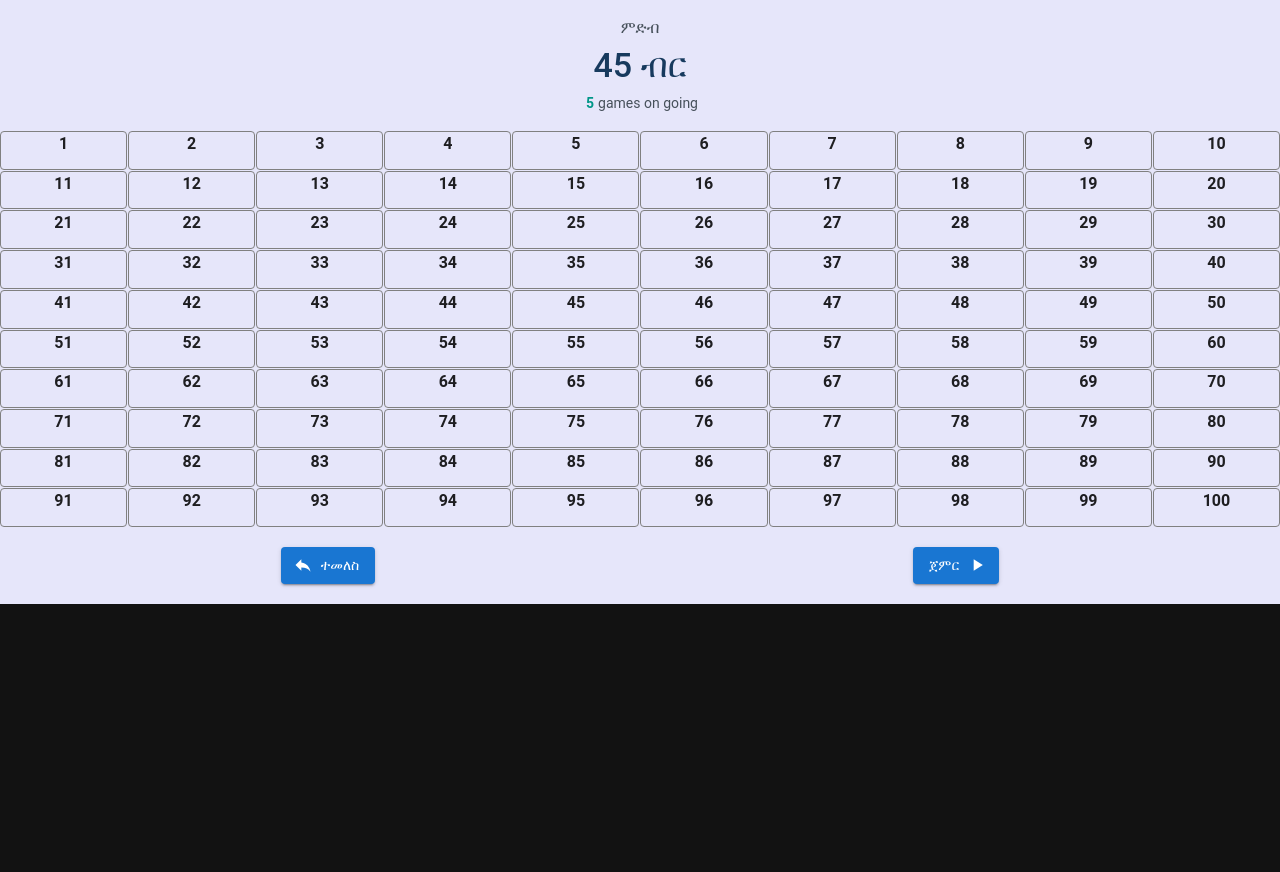
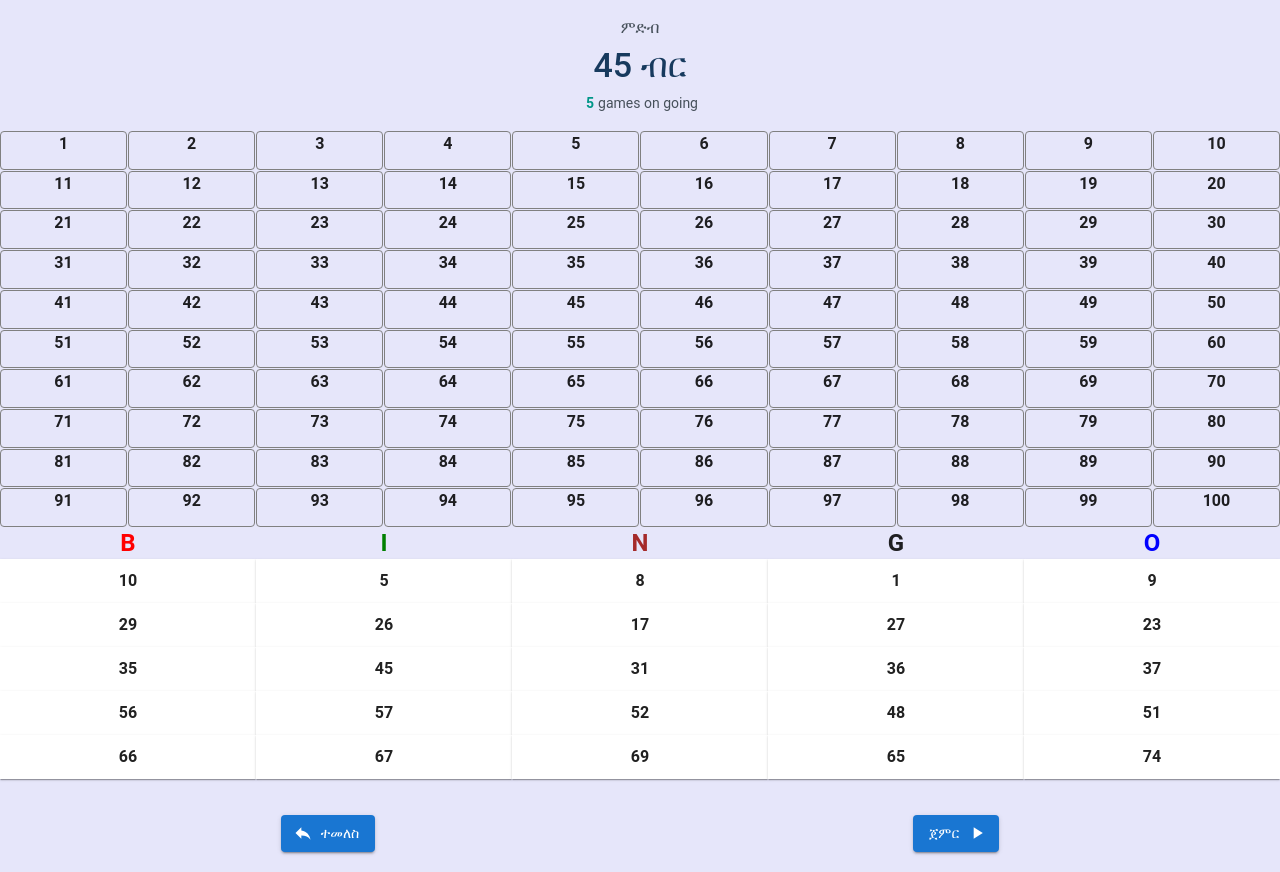
Before and after one commit to binilet/b_tel, a React (Vite) app in the folder bingo-client/: page /boardSelector in a window 1280 px wide. Both pictures are taken after a click on the element "10". Before the commit the page ends 800 px from the top, so only its background shows below. Built offline with nearby package versions, Linux system fonts and the light colour scheme; a web font is replaced by a local one.

Commit message:
selected board ui added

```diff
--- a/bingo-client/package.json
+++ b/bingo-client/package.json
@@ -14,12 +14,14 @@
     "@emotion/styled": "^11.11.5",
     "@mui/icons-material": "^5.15.18",
     "@mui/material": "^5.15.18",
+    "@reduxjs/toolkit": "^2.2.5",
     "localforage": "^1.10.0",
     "match-sorter": "^6.3.4",
     "react": "^18.2.0",
     "react-dom": "^18.2.0",
+    "react-redux": "^9.1.2",
     "react-router-dom": "^6.23.1",
-    "sort-by": "^1.2.0"
+    "sort-by": "^0.0.2"
   },
   "devDependencies": {
     "@types/react": "^18.2.66",
--- a/bingo-client/src/components/BoardSelector.tsx
+++ b/bingo-client/src/components/BoardSelector.tsx
@@ -1,5 +1,5 @@
 import React, { useState } from 'react';
-import { Box, styled,Stack,Button } from '@mui/material';
+import { Box, styled,Stack,Button,Grid,Typography,Paper } from '@mui/material';
 import ReplyIcon from '@mui/icons-material/Reply';
 import PlayArrowIcon from '@mui/icons-material/PlayArrow';
 import StakeCard from './StakeCard';
@@ -19,7 +19,7 @@ const CellBox = styled(Box)<{ selected: boolean }>`
   display: flex;
   justify-content: center;
   align-items: center;
-  background-color: ${props => (props.selected ? 'lightblue' : 'white')};
+  background-color: ${props => (props.selected ? 'green' : 'white')};
   border: 1px solid gray;
   cursor: pointer;
   font-weight:bold;
@@ -31,10 +31,28 @@ const BoardSelector: React.FC = () => {
 
   const navigate= useNavigate();
 
+  const [numbers, setNumbers] = useState<number[]>([]);
+
   const [selectedCell, setSelectedCell] = useState<number | null>(null);
 
   const handleCellClick = (index: number) => {
-    setSelectedCell(--index);
+    setSelectedCell(index);
+    console.log(index);
+
+    const generateBoard = () => {
+      const columns = ['B', 'I', 'N', 'G', 'O'];
+      let board: number[] = [];
+      for (let i = 0; i < columns.length; i++) {
+          let colNumbers = [];
+          for (let j = 1; j <= 15; j++) {
+              colNumbers.push(j + (i * 15));
+          }
+          colNumbers = colNumbers.sort(() => Math.random() - 0.5).slice(0, 5);
+          board = [...board, ...colNumbers];
+      }
+      setNumbers(board);
+  };
+    generateBoard();
   };
 
   const handleGoBack = () =>{
@@ -59,6 +77,41 @@ const BoardSelector: React.FC = () => {
         </CellBox>
       ))}
     </GridBox>
+
+      {selectedCell &&
+      <Stack style={{backgroundColor:'lavender'}}>
+                <Grid container justifyContent="space-between">
+                        {['B', 'I', 'N', 'G', 'O'].map((letter, index) => (
+                            <Grid item xs={2.4} key={letter} sx={{ textAlign: 'center' }}>
+
+                                  <Typography variant="h5" style={{fontWeight:'bolder'}} sx={{ color: ['red', 'green', 'brown', 'dark', 'blue'][index] }}>
+                                      {letter}
+                                  </Typography>
+
+                            </Grid>
+                        ))}
+                    </Grid>
+                    <Grid container spacing={0} sx={{ mb: 2 }}>
+
+                        {numbers.map((num, idx) => (
+                            <Grid item xs={2.4} key={idx}>
+                                <Paper style={{padding:'10px'}}
+                                    sx={{
+                                        p: 5,
+                                        //textAlign: 'center',
+                                        //bgcolor: calledNumbers.includes(num.toString()) ? 'primary.main' : 'background.paper',
+                                        //color: calledNumbers.includes(num.toString()) ? 'common.white' : 'text.primary',
+                                        fontWeight: 'bolder',
+                                        borderRadius:'0px'
+                                    }}
+                                >
+                                    {num}
+                                </Paper>
+                            </Grid>
+                        ))}
+                    </Grid>
+    </Stack>
+                      }
      <Stack direction="row" spacing={2} style={{backgroundColor:'lavender', display:'flex',justifyContent:'space-around',padding:'20px'}}>
       <Button variant="contained" startIcon={<ReplyIcon />} onClick={handleGoBack}>
         ተመለስ
```
Also changed, not shown: bingo-client/src/components/BingoBoard.tsx (+0 -13 lines), bingo-client/src/states/slices/boardSlice.ts (added, +30 -0 lines), bingo-client/src/states/store.ts (added, +19 -0 lines), 1 other file (tests, documents, lock files or other folders).
